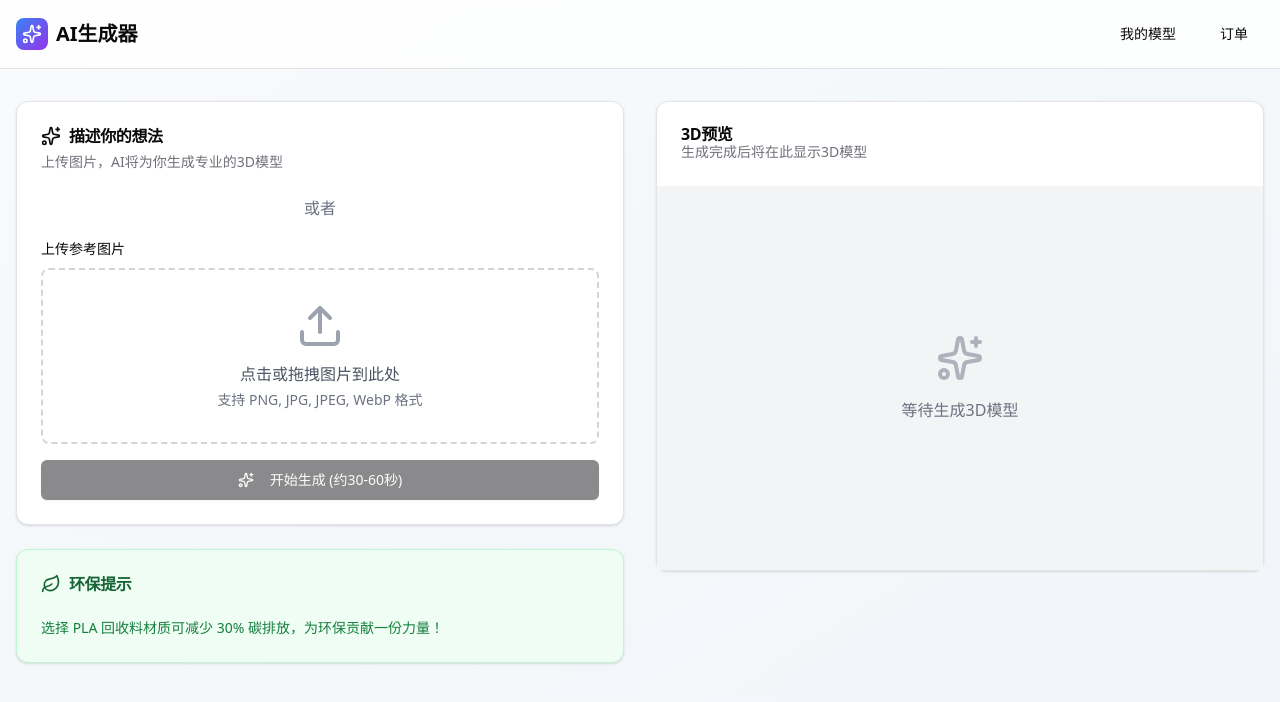
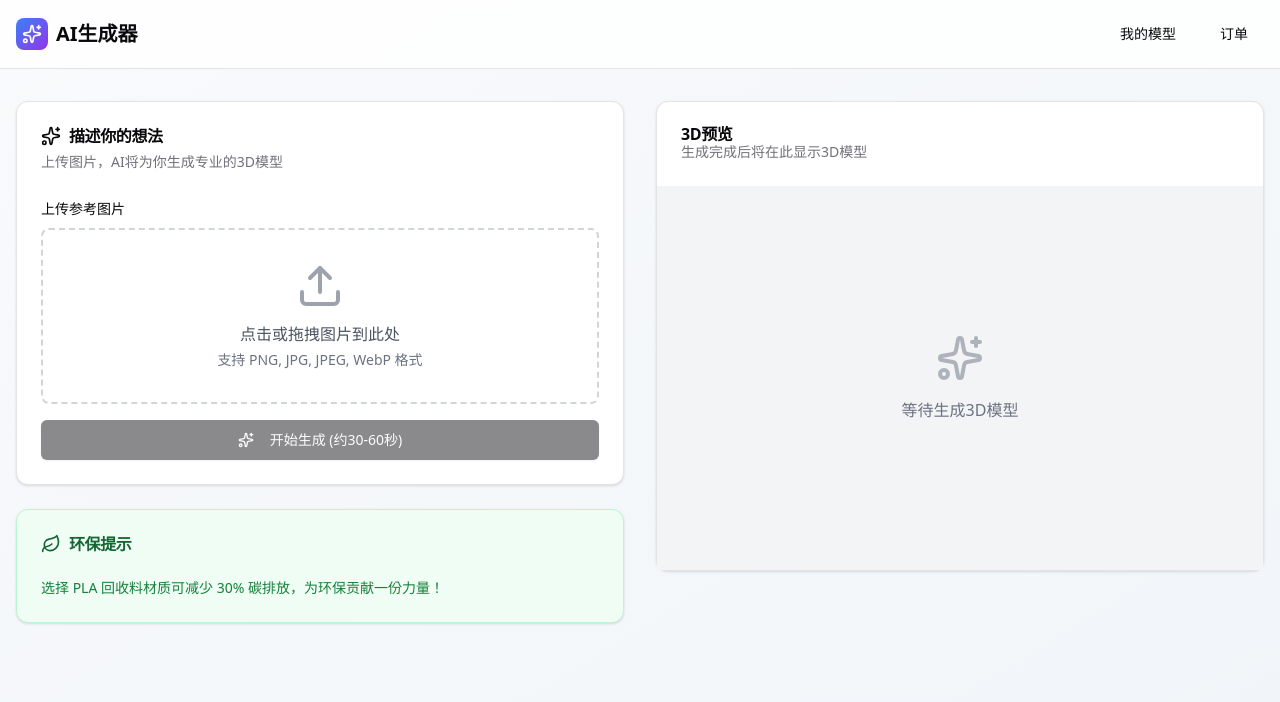
Before and after one commit to META4722/Easy3D, a Next.js app: page /generate in a window 1280 px wide. Shown: the top 702 px of the page. Built offline with nearby package versions, Linux system fonts and the light colour scheme.

Commit message:
feat: command the text

```diff
--- a/src/app/generate/page.tsx
+++ b/src/app/generate/page.tsx
@@ -537,9 +537,11 @@ export default function GeneratePage() {
                     rows={4}
                     className="mt-2"
                   />
-                </div>  */}
+                </div>
+                <div className="text-center text-gray-500">或者</div>
+                */}
 
-                <div className="text-center text-gray-500">或者</div>
+
 
                 <div>
                   <Label>上传参考图片</Label>
```
